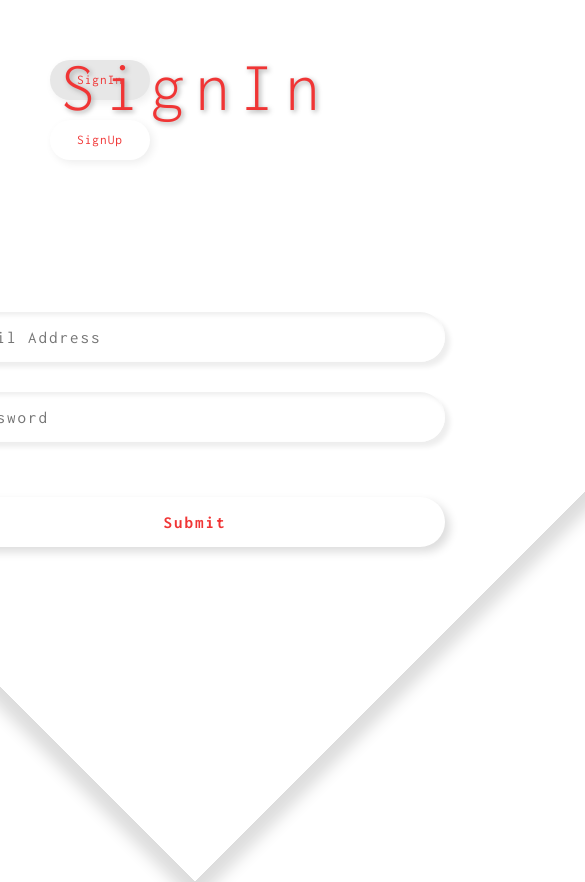
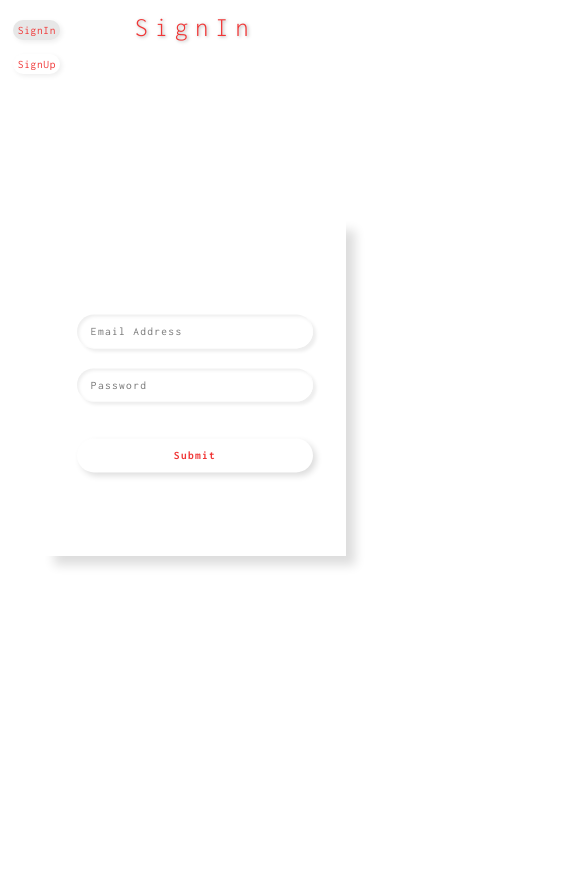
Before and after one commit to AndreiScafi/Forms-with-Validation, a plain HTML site: page index.html in a window 390 px wide. Shown: the top 882 px of the page, 585 px wide, since content can reach past the window. After the commit the page ends 844 px from the top, so only its background shows below. Drawn offline with Linux system fonts and the light colour scheme.

Commit message:
Making the project responsive with CSS.

```diff
--- a/index.html
+++ b/index.html
@@ -24,19 +24,20 @@
         <div class="form-bg"></div>
         <form class="form sign-in">
             <div class="form-input-wrapper">
-                <input type="text" class="form-input" id="username" placeholder="Your Name">
+                <input autocomplete="off" type="text" class="form-input" id="username" placeholder="Your Name">
                 <p class="message">Error Message</p>
             </div>
             <div class="form-input-wrapper">
-                <input type="email" class="form-input" id="email" placeholder="Email Address">
+                <input autocomplete="off" type="email" class="form-input" id="email" placeholder="Email Address">
                 <p class="message">Error Message</p>
             </div>
             <div class="form-input-wrapper">
-                <input type="password" class="form-input" id="password" placeholder="Password">
+                <input autocomplete="off" type="password" class="form-input" id="password" placeholder="Password">
                 <p class="message">Error Message</p>
             </div>
             <div class="form-input-wrapper">
-                <input type="password" class="form-input" id="password2" placeholder="Confirm Password">
+                <input autocomplete="off" type="password" class="form-input" id="password2"
+                    placeholder="Confirm Password">
                 <p class="message">Error Message</p>
             </div>
             <input type="submit" value="Submit" class="form-btn">
--- a/style.css
+++ b/style.css
@@ -188,3 +188,69 @@ html {
     box-shadow: .5rem .5rem 2rem #ddd;
     ;
 }
+
+@media (max-width: 1400px) {
+    .form-bg {
+        transform: rotate(0);
+        height: 55rem;
+    }
+}
+
+@media (max-width: 1000px) {
+    .heading {
+        font-size: 5rem;
+    }
+
+    .form-bg {
+        width: 55rem;
+        height: 50rem;
+        margin-bottom: 10rem;
+    }
+
+    .form input {
+        width: 40rem;
+    }
+
+    .form {
+        transform: translateY(-5rem);
+    }
+}
+
+@media (max-width: 700px) {
+    html {
+        font-size: 55%;
+    }
+
+    .heading {
+        font-size: 4rem;
+        top: 2rem;
+    }
+
+    .buttons {
+        left: 2rem;
+        top: 2rem;
+    }
+
+    .buttons button {
+        width: 7rem;
+        height: 3rem;
+        font-size: 1.7rem;
+    }
+
+    .form-bg {
+        height: 50rem;
+        width: 45rem;
+    }
+
+    .form input {
+        width: 35rem;
+    }
+
+}
+
+@media (max-width: 450px) {
+    html {
+        font-size: 42%;
+    }
+
+}
```
